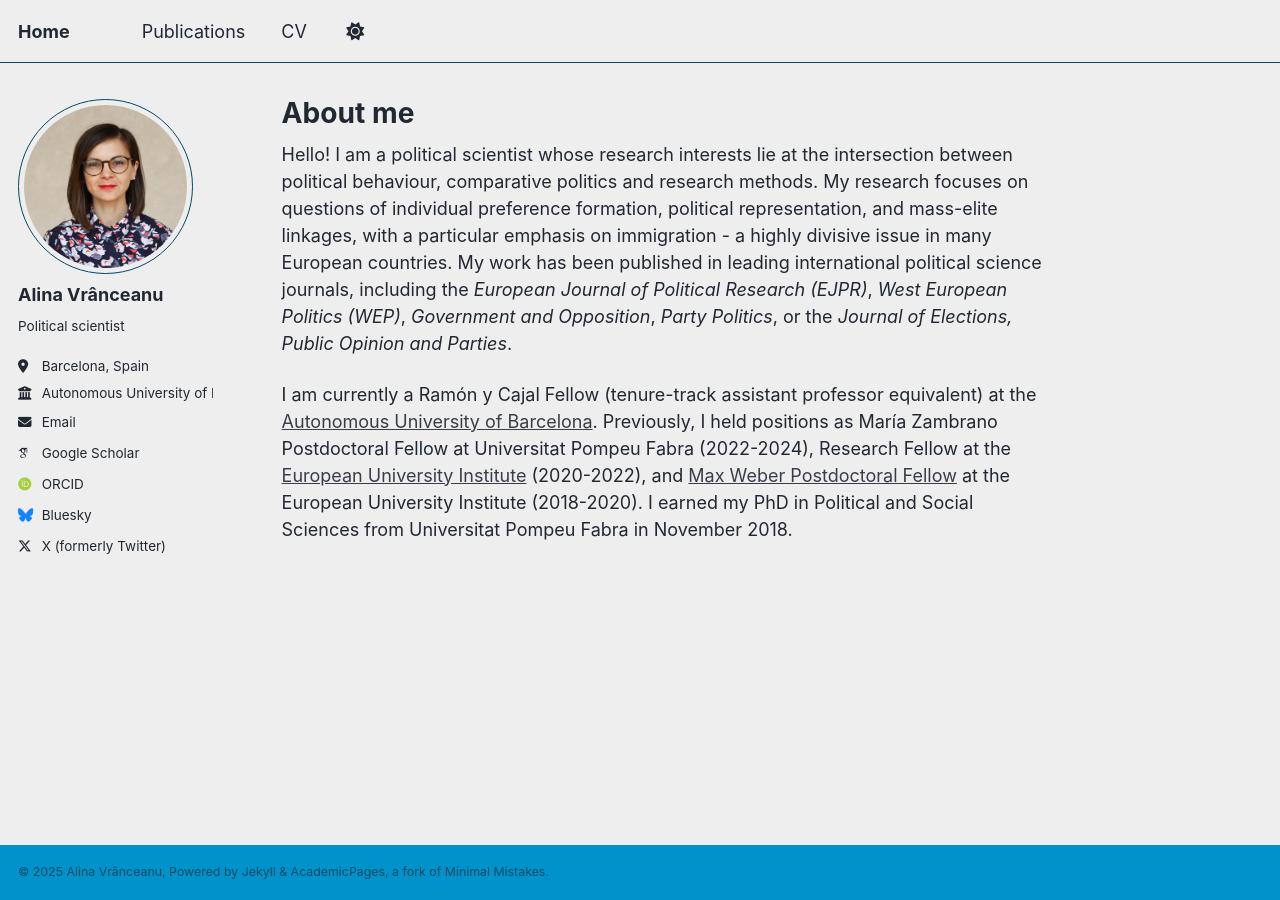
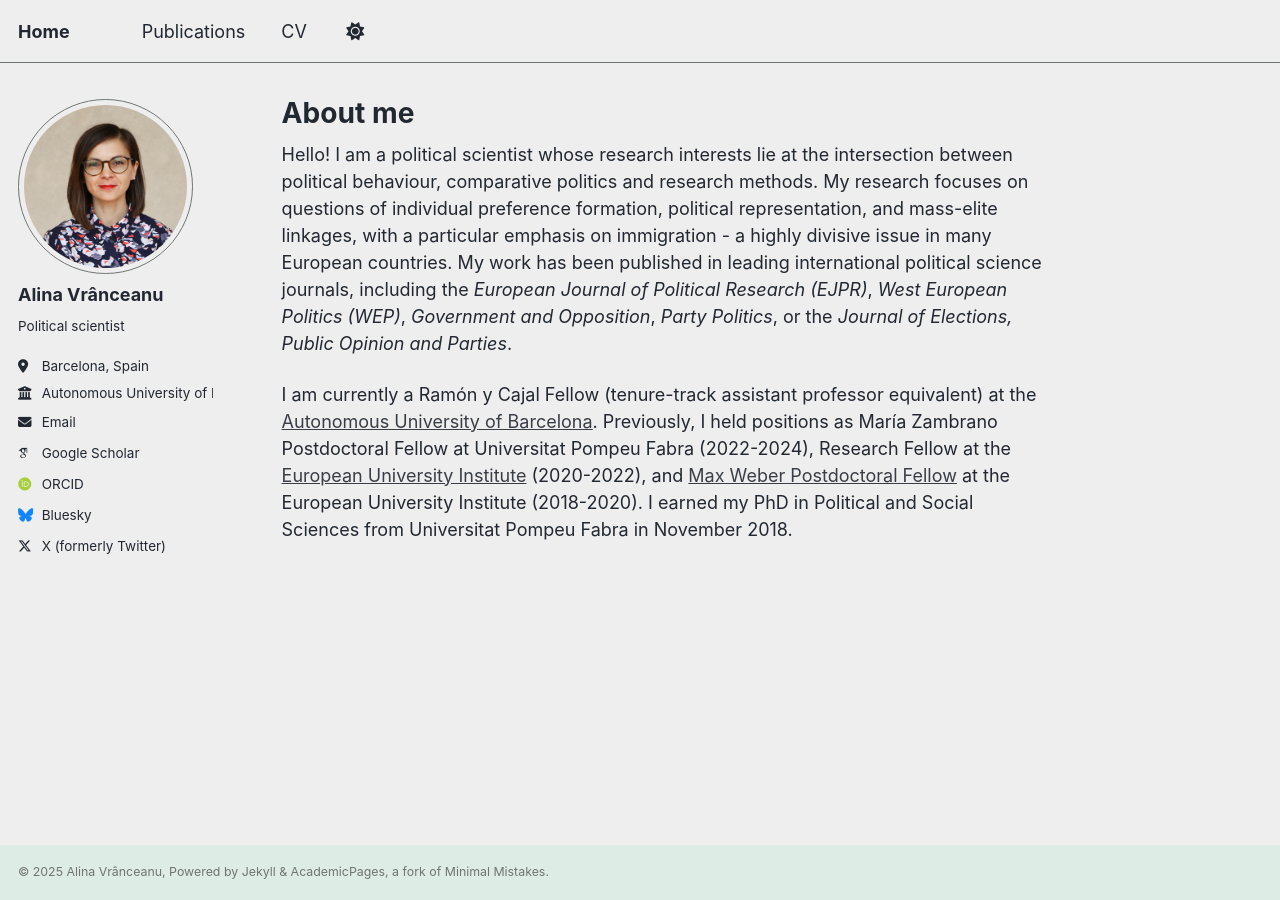
Before and after one commit to alinavranceanu/alinavranceanu.github.io, a Jekyll site: the page built from _pages/about.md, in a window 1280 px wide. Built offline with Jekyll 4.4.1, drawn with Linux system fonts in a browser that asks for light colours; some web fonts are replaced; a script that is not in the unit is left out.

Commit message:
Update _air_light.scss

```diff
--- a/_sass/theme/_air_light.scss
+++ b/_sass/theme/_air_light.scss
@@ -3,7 +3,7 @@
    ========================================================================== */
 
 /* Color codes used for the theme */
-$primary-color              : #0092ca;
+$primary-color              : #ddece4;
 $dark-primary-color         : mix(#000, $primary-color, 40%);
 $darker-primary-color       : mix(#000, $primary-color, 60%);
 $light-primary-color        : mix(#000, $primary-color, 50%);
```
